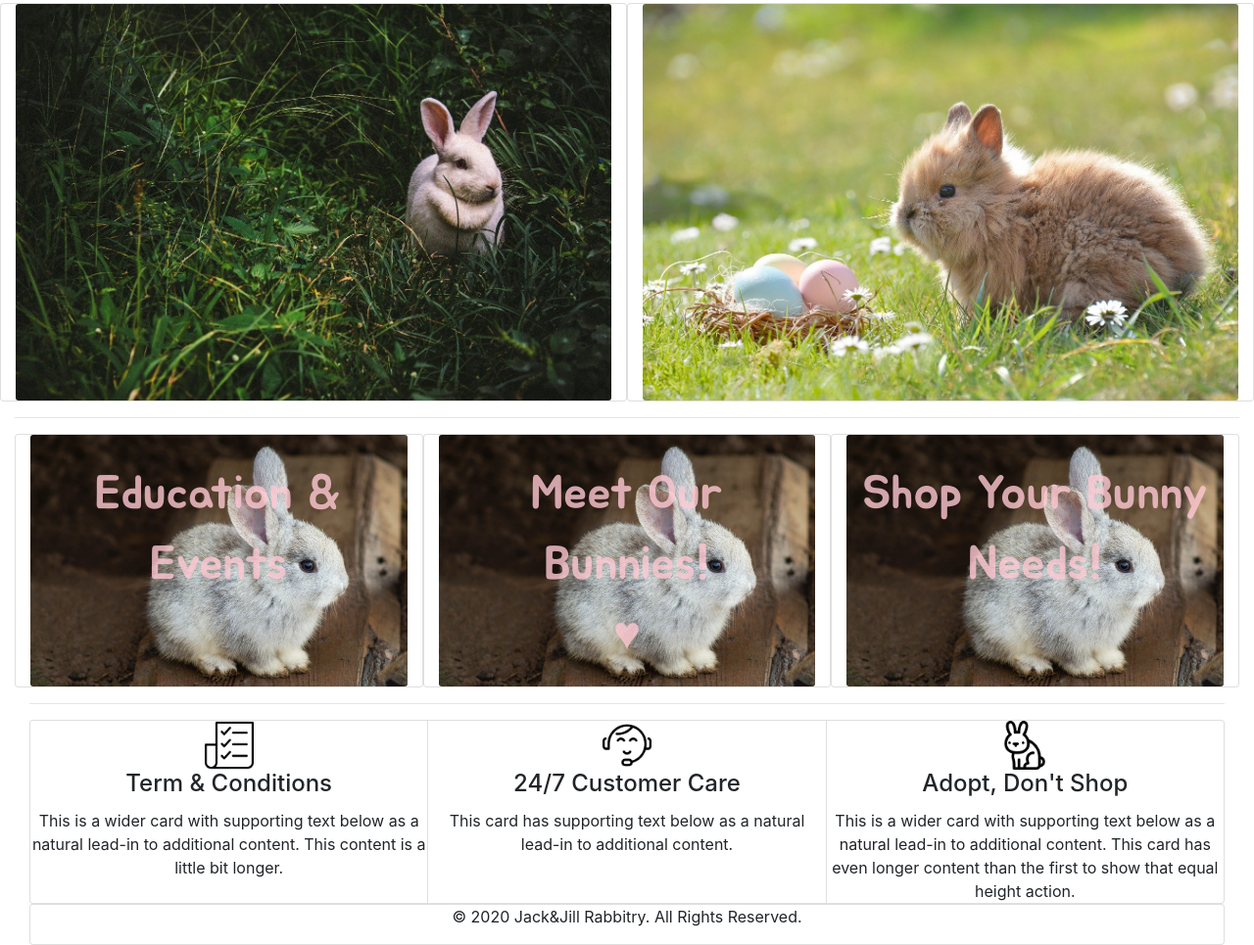
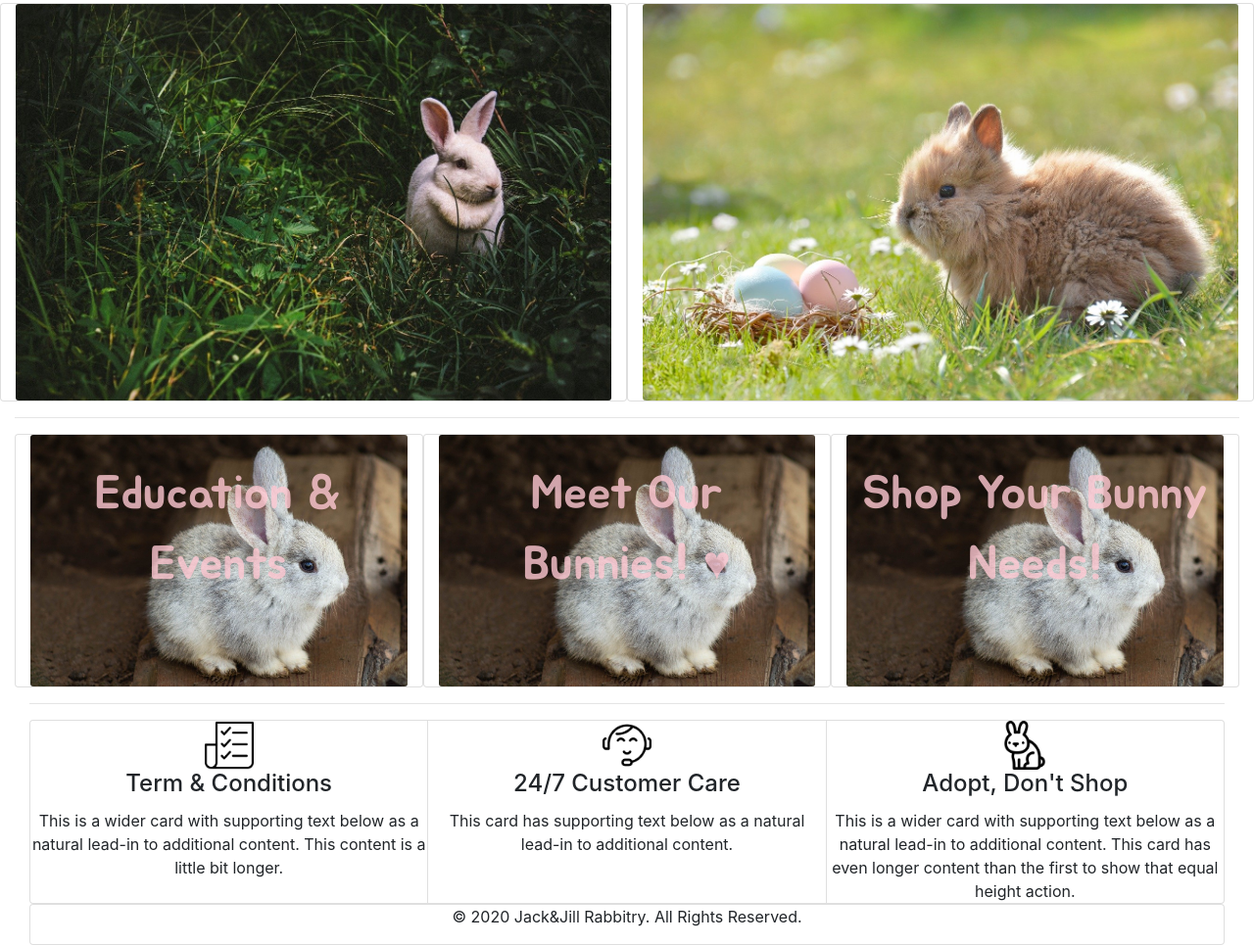
Before and after one commit to yvonneivon/impactbyte-learn-bootstrap, a plain HTML site: page index.html in a window 1280 px wide. Shown: the part 883-1848 px from the top of the page at 98% size. Drawn offline with nearby package versions, Linux system fonts and the light colour scheme.

Commit message:
Fixed text

```diff
--- a/index.html
+++ b/index.html
@@ -123,7 +123,7 @@
                 <div class="card col-sm-12 col-md-6 col-lg-4">
                     <img class="card-img" src="assets/image/snowca.jpg" alt="Card image">
                     <div class="card-img-overlay">
-                        <p class="card-text text-center styleteks">Meet Our Bunnies!<br />&hearts;</p>
+                        <p class="card-text text-center styleteks">Meet Our Bunnies! &hearts;</p>
                     </div>
                 </div>
 
```
